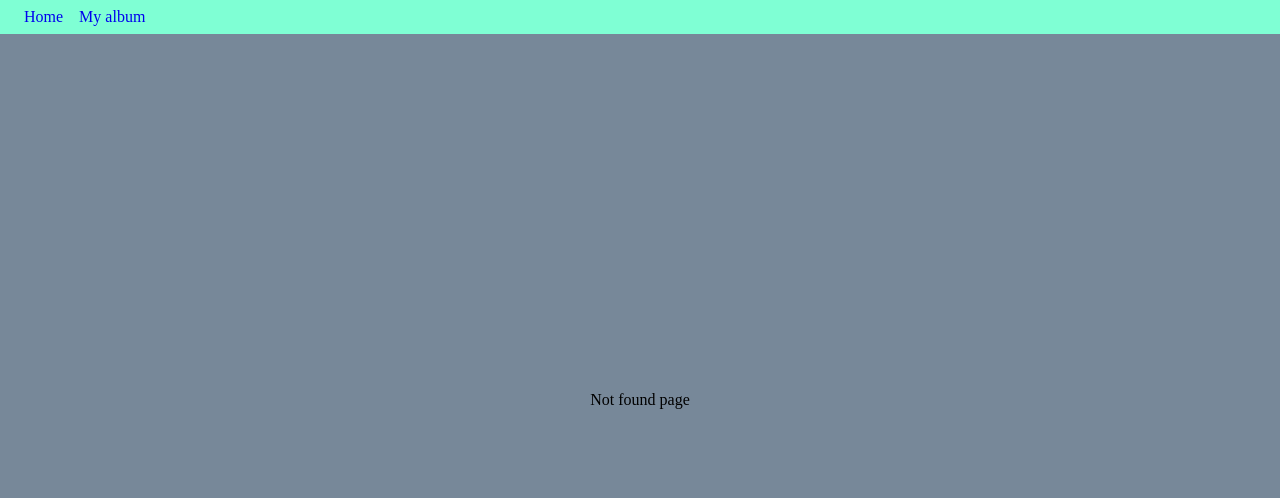
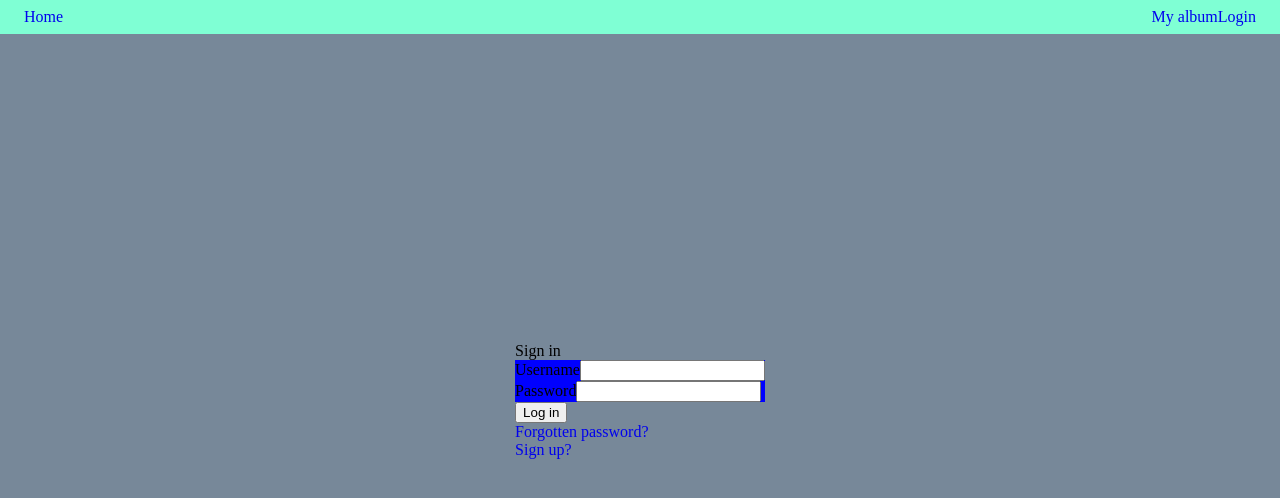
Before and after one commit to sunny-potato/digital_album, a React (Vite) app in the folder client/: page /login in a window 1280 px wide. Before the commit this address had no page. Shown: the top 498 px of the page. Built offline with nearby package versions, Linux system fonts and the light colour scheme.

Commit message:
login page form

```diff
--- a/client/src/App.tsx
+++ b/client/src/App.tsx
@@ -5,6 +5,7 @@
 import Home from "./Pages/Home";
 import AlbumFolder from "./Pages/AlbumFolder";
 import MyAlbum from "./Pages/MyAlbum";
+import Login from "./Pages/Login";
 import NotFoundPage from "./Pages/NotFound";
 
 function App() {
@@ -20,6 +21,7 @@
           /> */}
           <Route path="/myAlbum/:userId" element={<MyAlbum />} />
           <Route path="/albumFolder/:folderId" element={<AlbumFolder />} />
+          <Route path="/login" element={<Login />} />
           <Route path="/*" element={<NotFoundPage />} />
         </Routes>
       </BrowserRouter>
--- a/client/src/Components/Navigation.tsx
+++ b/client/src/Components/Navigation.tsx
@@ -10,9 +10,11 @@
       </div>
       {/* <Link to={"/about"}>About</Link> */}
       {/* <Link to={"/albumFolder"}>Folder</Link> */}
-      <Link to={"/myAlbum"}>My album</Link>
-      {/* <Link to={"/login"}>Login</Link> */}
-      {/* <Link to={"signup"}>Sign up</Link> */}
+      <div className={styles.navRight}>
+        <Link to={"/myAlbum"}>My album</Link>
+        <Link to={"/login"}>Login</Link>
+        {/* <Link to={"signup"}>Sign up</Link> */}
+      </div>
     </div>
   );
 }
--- /dev/null
+++ b/client/src/Pages/Login.tsx
@@ -0,0 +1,33 @@
+import { Link } from "react-router-dom";
+import "../Styles/Login.css";
+
+function Login() {
+  return (
+    <div className="pageContainer">
+      <div className="pageContents">
+        <div className="loginPageTitle">Sign in</div>
+        <div className="loginPageContents">
+          <form className="loginInformation">
+            <div className="userName login">
+              <label htmlFor="userName">Username</label>
+              <input type="text" name="userName" />
+            </div>
+            <div className="passWord login">
+              <label htmlFor="passWord">Password</label>
+              <input type="text" name="passWord" />
+            </div>
+            <button className="loginButton">Log in</button>
+            <div>
+              <Link to={"/"}>Forgotten password?</Link>
+            </div>
+            <div>
+              <Link to={"/signup"}>Sign up?</Link>
+            </div>
+          </form>
+        </div>
+      </div>
+    </div>
+  );
+}
+
+export default Login;
--- /dev/null
+++ b/client/src/Styles/Login.css
@@ -0,0 +1,7 @@
+.loginInformation {
+  /* background-color: lightgoldenrodyellow; */
+}
+
+.login {
+  background-color: blue;
+}
--- a/client/src/Styles/Navigation.module.css
+++ b/client/src/Styles/Navigation.module.css
@@ -5,9 +5,13 @@
   padding: 0.5em;
   background-color: aquamarine;
   display: flex;
+  justify-content: space-between;
 }
 
 .navHome {
-  /* background-color: black; */
   padding: 0 1em;
 }
+.navRight {
+  padding: 0 1em;
+  /* margin: auto; */
+}
--- a/client/src/main.tsx
+++ b/client/src/main.tsx
@@ -1,7 +1,7 @@
 import React from "react";
 import ReactDOM from "react-dom/client";
 import App from "./App.tsx";
-import "./Styles/main.css";
+import "./Styles/Main.css";
 
 ReactDOM.createRoot(document.getElementById("root")!).render(
   <React.StrictMode>
```
